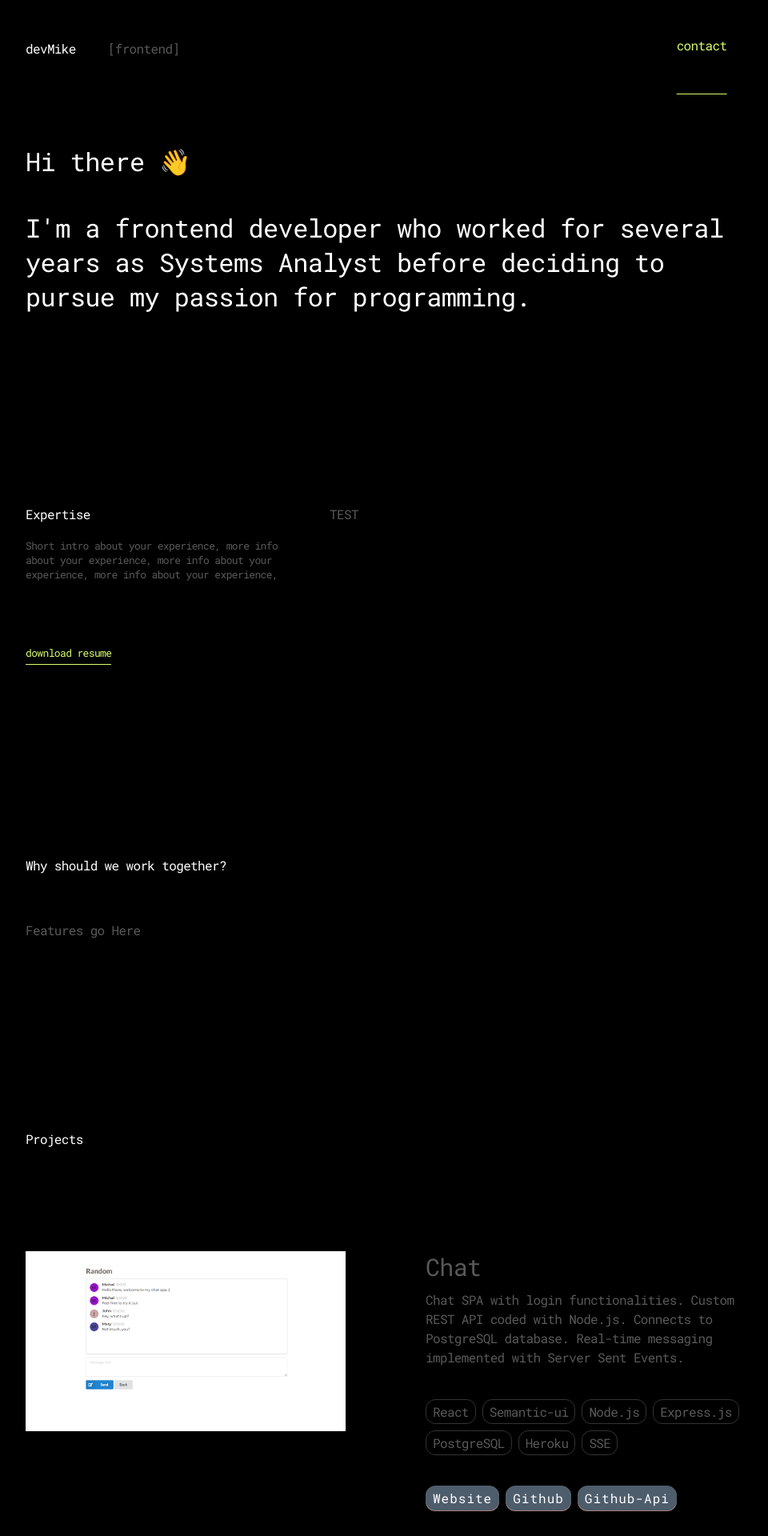
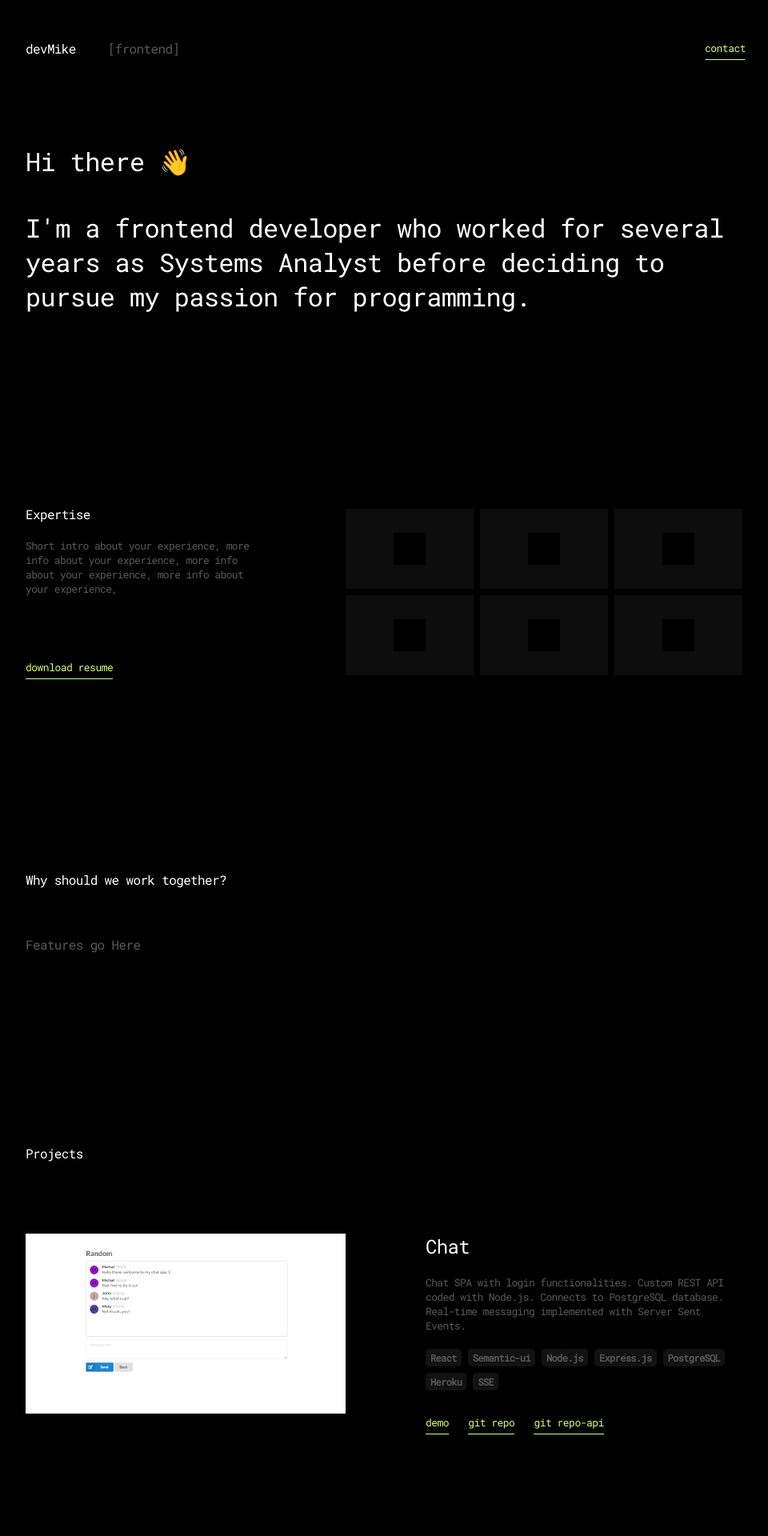
Before and after one commit to MikeKalinowski/mikekalinowski.github.io, a React (Create React App) app: page / in a window 1280 px wide. Shown: the top 1920 px of the page at 80% size, without its empty margins (158-1118 px from the left). Built offline with nearby package versions, Linux system fonts and the light colour scheme.

Commit message:
remaking ui

```diff
--- a/src/assets/projects.json
+++ b/src/assets/projects.json
@@ -5,15 +5,15 @@
     "tags": ["React", "Semantic-ui", "Node.js", "Express.js", "PostgreSQL", "Heroku", "SSE"],
     "links": [
         {
-            "name": "Website",
+            "name": "demo",
             "address": "https://mikekalinowski.github.io/chat/"
         },
         {
-            "name": "Github",
+            "name": "git repo",
             "address": "https://github.com/MikeKalinowski/chat/"
         },
         {
-            "name": "Github-Api",
+            "name": "git repo-api",
             "address": "https://github.com/MikeKalinowski/chat-api/"
         }
 
@@ -26,11 +26,11 @@
     "tags": ["React", "Gatsby", "Styled-components", "Graphql", "Contentful CMS", "Figma"],
     "links": [
         {
-            "name": "Website",
+            "name": "demo",
             "address": "https://mikekalinowski.github.io/gatsbydemo/"
         },
         {
-            "name": "Github",
+            "name": "git repo",
             "address": "https://github.com/MikeKalinowski/gatsbydemo/"
         }
 
@@ -43,11 +43,11 @@
     "tags": ["JS", "HTML", "CSS"],
     "links": [
         {
-            "name": "Website",
+            "name": "demo",
             "address": "https://mikekalinowski.github.io/RPG-game/"
         },
         {
-            "name": "Github",
+            "name": "git repo",
             "address": "https://github.com/MikeKalinowski/RPG-game/"
         }
     ]
--- /dev/null
+++ b/src/components/common/Button.js
@@ -0,0 +1,34 @@
+import React from 'react'
+import styled from 'styled-components'
+
+const StyledButton = styled.button`
+	background: none;
+	border: none;
+	padding: 0;
+	font: inherit;
+	cursor: pointer;
+	outline: inherit;
+	letter-spacing: -0.04em;
+	font-size: 13px;
+	color: ${props => props.theme.color.accent};
+	border-bottom-width: 1px;
+	border-bottom-style: solid;
+	padding-bottom: 5px;
+
+	:hover {
+		color: white;
+		background-color: ${props => props.theme.color.text};
+	}
+`
+
+const Button = ({ text, url, className }) => {
+	return(
+		<a href={url}>
+			<StyledButton className={className}>
+				{text}
+			</StyledButton>
+		</a>
+	)
+}
+
+export default Button
--- /dev/null
+++ b/src/components/common/TechCard.js
@@ -0,0 +1,30 @@
+import React from 'react'
+import styled from 'styled-components'
+
+const TechCardWrapper = styled.div`
+	position: relative;
+	width: 160px;
+	height: 100px;
+	background: #0D0D0D;
+	margin: 4px;
+`
+
+const Logo = styled.div`
+	position: relative;
+	width: 40px;
+	height: 40px;
+	top: 50%;
+	left: 50%;
+	transform: translate(-50%, -50%);
+	background: black;
+`
+const TechCard = ({ className }) => {
+	return(
+		<TechCardWrapper>
+			<Logo>
+			</Logo>
+		</TechCardWrapper>
+	)
+}
+
+export default TechCard
--- a/src/components/page-parts/Contact.js
+++ b/src/components/page-parts/Contact.js
@@ -1,5 +1,7 @@
 import React, { Component } from 'react';
 import styled from 'styled-components';
+
+import Button from '../common/Button'
 
 const ContactWrapper = styled.div`
 `
@@ -25,7 +27,7 @@ const Title = styled.div`
   font-weight: normal;
 `
 
-const emailLink = styled.a`
+const EmailLink = styled(Button)`
   font-size: 24px;
   font-weight: normal;
 `
@@ -34,17 +36,27 @@ const Logo = styled.div`
   color: ${props => props.theme.color.title};
 `
 
-const LinksGroupWrapper = styled.div`
+const RightGroupWrapper = styled.div`
   color: ${props => props.theme.color.text};
   display: flex;
 `
 
-const Designed = styled.a`
+const DesignedBy = styled.div`
+`
 
+const DesignedLink = styled.a`
+  color: inherit;
+  text-decoration: none;
+  padding-right: 30px;
+  border-right: 1px solid #1A1A1A;
+  :hover {
+    color: ${props => props.theme.color.accent};
+  };
 `
 
 const LinksGroup = styled.div`
   display: flex;
+  padding-left: 10px;
 `
 
 class Contact extends Component {
@@ -52,15 +64,17 @@ class Contact extends Component {
     	return (
       		<ContactWrapper id="contact">
             <ContactTopWrapper>
-              <Title>To get in touch,<br />just write to</Title>
-              <emailLink>hi@devmike.pro</emailLink>
+              <Title>
+                To get in touch, <br />
+                just write to <EmailLink text="hi@devmike.pro" url="mailto:hi@devmike.pro"/>
+              </Title>
             </ContactTopWrapper>
             <ContactBottomWrapper>
               <Logo>devMike</Logo>
-              <LinksGroupWrapper>
-                <Designed>dsgn by kln</Designed>
+              <RightGroupWrapper>
+                <DesignedBy><DesignedLink href="http://kalin.pl" target="_blank" rel="noopener noreferrer">dsgn by kln</DesignedLink></DesignedBy>
                 <LinksGroup>Links go here</LinksGroup>
-              </LinksGroupWrapper>
+              </RightGroupWrapper>
             </ContactBottomWrapper>
       		</ContactWrapper>
     	);
--- a/src/components/page-parts/Expertise.js
+++ b/src/components/page-parts/Expertise.js
@@ -1,18 +1,25 @@
 import React, { Component } from 'react';
 import styled from 'styled-components';
+
+import Button from '../common/Button'
+import TechCard from '../common/TechCard'
 
 const ExpertiseWrapper = styled.div`
 	padding: ${props => props.theme.layout.wrapperPaddingDesktop};
 	display: flex;
+	justify-content: space-between;
+	align-items: flex-start;
 `
 
 const LeftWrapper = styled.div`
-	width: 380px;
-	padding-right: 40px
+	width: 60%;
+	padding-right: 40px;
 `
 
 const RightWrapper = styled.div`
-
+	display: flex;
+	flex-wrap: wrap;
+	justify-content: flex-end;
 `
 
 const Title = styled.div`
@@ -24,19 +31,10 @@ const Text = styled.div`
 	font-size: 13px;
 `
 
-const Resume = styled.div`
-	display: inline-block;
-	padding-top: 80px;
-	font-size: 13px;
-	color: ${props => props.theme.color.accent};
-	border-bottom-width: 1px;
-	border-bottom-style: solid;
-	padding-bottom: 5px;
+const Resume = styled(Button)`
+	margin-top: 80px;
 `
 
-const A = styled.div`
-
-`
 
 class Expertise extends Component {
   	render() {
@@ -45,10 +43,10 @@ class Expertise extends Component {
 	      		<LeftWrapper>
 	      			<Title>Expertise</Title>
 	      			<Text>Short intro about your experience, more info about your experience, more info about your experience, more info about your experience, </Text>
-	      			<Resume>download resume</Resume>
+	      			<Resume text="download resume" url="#">download resume</Resume>
 	      		</LeftWrapper>
 	      		<RightWrapper>
-	      			TEST
+	      			<TechCard /><TechCard /><TechCard /><TechCard /><TechCard /><TechCard />
 	      		</RightWrapper>
 	      	</ExpertiseWrapper>
 	    );
--- a/src/components/page-parts/Introduction.js
+++ b/src/components/page-parts/Introduction.js
@@ -3,7 +3,7 @@ import styled from 'styled-components';
 
 const IntroductionWrapper = styled.div`
 	position: relative;
-	padding: 60px 0px 120px 0px;
+	padding: calc(60px + ${props => props.theme.layout.navHeightDesktop}) 0px 120px 0px;
 `
 
 const IntroGroup = styled.div`
@@ -27,7 +27,7 @@ class Introduction extends Component {
 	    return (
 	      	<IntroductionWrapper>
       			<IntroGroup>
-      				<Title>Hi there 👋</Title>
+      				<Title>Hi there <span role="img" aria-label="wave">👋</span></Title>
       				<Text>I'm a frontend developer who worked for several years as Systems Analyst before deciding to pursue my passion for programming.</Text>
       			</IntroGroup>
 	      	</IntroductionWrapper>
--- a/src/components/page-parts/Navigation.js
+++ b/src/components/page-parts/Navigation.js
@@ -1,14 +1,17 @@
 import React, { Component } from 'react';
 import styled from 'styled-components';
-import faceImg from '../../assets/face.png'
+
+import Button from '../common/Button'
 
 const NavigationWrapper = styled.nav`
 	width: 900px;
 	margin: 0 auto;
-	position: relative;
+	position: fixed;
 	height: ${props => props.theme.layout.navHeightDesktop};
 	display: flex;
 	align-items: center;
+	background: black;
+	z-index: 10;
 `
 
 const LogoWrapper = styled.div`
@@ -43,27 +46,11 @@ const ListElement = styled.li`
 	float: left;
 `
 
-const Link = styled.a`
-	display: block;
-	width: 110px;
-	height: 100%;
-	line-height: 110px;
-	text-decoration: none;
-	:hover {
-	  background-color: #4e5d6c;
-	}
-`
-
-const UnderlinedText = styled.div`
-	position: absolute;
+const StyledButton = styled(Button)`
+	position: relative;
   	top: 50%;
   	left: 50%;
   	transform: translate(-50%, -50%);
-	color: ${props => props.theme.color.accent}
-	text-align: center;
-	border-bottom-width: 1px;
-	border-bottom-style: solid;
-	padding-bottom: 5px;
 `
 
 class Navigation extends Component {
@@ -76,7 +63,7 @@ class Navigation extends Component {
       			</LogoWrapper>
       			<Links>
       				<List>
-      					<ListElement><Link href="#contact"><UnderlinedText>contact</UnderlinedText></Link></ListElement>
+      					<ListElement><StyledButton text="contact" url="#contact" /></ListElement>
       				</List>
       			</Links>
       		</NavigationWrapper>
--- a/src/components/page-parts/Projects.js
+++ b/src/components/page-parts/Projects.js
@@ -1,6 +1,8 @@
 import React, { Component } from 'react';
-import styled, {css} from 'styled-components'
+import styled from 'styled-components'
+
 import projects from '../../assets/projects.json'
+import Button from '../common/Button'
 
 
 const ProjectsWrapper = styled.div`
@@ -15,16 +17,13 @@ const SingleProjectWrapper = styled.div`
 	display: flex;
 	flex-wrap: wrap;
 	justify-content: space-between;
-	padding: 130px 0px;
-	border-bottom: 1px solid #e0e0e0;
-	box-shadow: 0px 100px 70px -120px rgba(0,0,0,0.2);
+	padding: 90px 0 60px 0;
 `
 
 const Image = styled.img`
 	width: 400px;
 	height: 225px;
 	background-color: grey;
-	box-shadow: 0px 0px 70px rgba(0,0,0,0.15);
 `
 
 const Description = styled.div`
@@ -32,71 +31,39 @@ const Description = styled.div`
 `
 
 const Title = styled.div`
-	font-size: 30px;
+	font-size: 24px;
+	color: ${props => props.theme.color.title}
 `
 
 const Text = styled.div`
-	padding-top: 10px;
-	line-height: 150%;
+	padding-top: 20px;
+	font-size: 13px;
 `
 
 const TagsWrapper = styled.div`
-	padding-top: 40px;
+	padding-top: 20px;
 	display: flex;
 	flex-wrap: wrap;
 `
 
-// Mixin made seperately to not repeat styles in Tag and StyledButton
-const buttonishMixin = () =>
-	css`
-		padding: 4px 8px;
-		border-radius: 12px;
-		margin-right: 8px;
-		margin-bottom: 8px;
-
-	`
-
 const Tag = styled.div`
-	${() => buttonishMixin};
-	border: 1px solid #333333;
+	padding: 3px 6px;
+	background: #121212;
+	border-radius: 5px;
+	margin-right: 8px;
+	margin-bottom: 8px;
+	font-size: 12px;
+	font-weight: bold;
 `
 
 const ButtonsWrapper = styled.div`
-	padding-top: 30px;
+	padding-top: 20px;
 	display: flex;
 	flex-wrap: wrap;
 `
 
-const StyledButton = styled.button`
-	font-size: 100%;
-	font-family: inherit;
-	border: none;
-	${() => buttonishMixin};
-	color: white;
-	cursor: pointer;
-	border: 1px solid #4e5d6c;
-	background-color: #4e5d6c;
-	letter-spacing: 1px;
-	box-shadow: 0px 1px 0px 0px #a6827e;
-	transition: 1s cubic-bezier(0.2, 0.8, 0.2, 1);
-
-	:hover {
-		background: #FFFFFF;
-		border: 1px solid #4e5d6c;
-		transform: translateY(-3px);
-		color: #4e5d6c;
-		box-shadow: 0px 2px 0px 0px #a6827e;
-	}
-
-	:active {
-		transform: translateY(2px);
-		box-shadow: initial;
-	}
-`
-
-const Link = styled.a`
-	text-decoration: none;
-	color: inherit;
+const StyledButton = styled(Button)`
+	margin-right: 24px;
 `
 
 class Projects extends Component {
@@ -131,9 +98,7 @@ class Projects extends Component {
 		      					</TagsWrapper>
 		      					<ButtonsWrapper>
 		      						{project.links.map(link =>
-		      							<Link href={link.address} target="_blank" rel="noopener noreferrer" key={link.address}>
-		      								<StyledButton type="button">{link.name}</StyledButton>
-		      							</Link>
+		      							<StyledButton text={link.name} url={link.address} />
 		      						)}
 		      					</ButtonsWrapper>
 		      				</Description>
```
